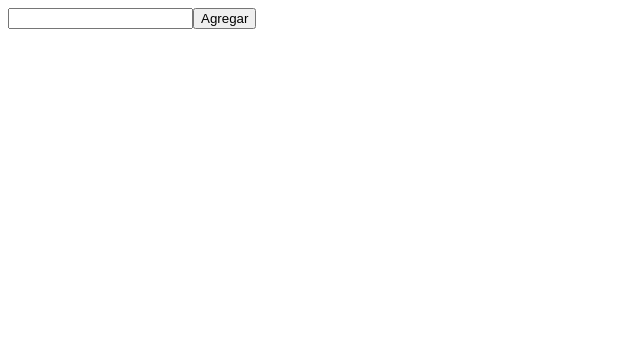
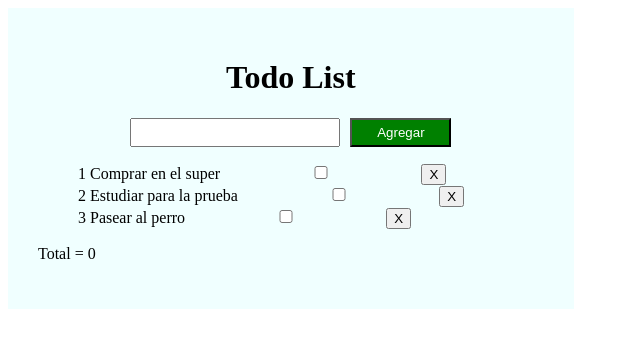
Before and after one commit to SamirCasis/DesafioJS-JS5, a plain HTML site: page index.html in a window 1280 px wide. Shown: the whole page, without its empty margins (0-640 px from the left). Drawn offline with Linux system fonts and the light colour scheme.

Commit message:
array en html, funcion agregar y borrar ok en array, estableciendo funcion para comprobar

```diff
--- a/assets/css/style.css
+++ b/assets/css/style.css
@@ -0,0 +1,27 @@
+#consola {
+    background-color: azure;
+    padding: 30px;
+    border-radius: solid blue 3px;
+    width: 40%;
+}
+
+div {
+    text-align: center;
+}
+
+section {
+    display: flex;
+    justify-content: center;
+}
+
+#agregar {
+    margin-left: 10px;
+    width: 20%;
+    padding: 5px;
+    color: white;
+    background-color: green;
+}
+
+input {
+    width: 40%;
+}
--- a/assets/js/main.js
+++ b/assets/js/main.js
@@ -0,0 +1,80 @@
+const inputTarea = document.querySelector('input');
+const btnAgregar = document.querySelector('#agregar');
+const lista = document.querySelector('ul');
+const tareas = [
+    { id: 1, nombre: 'Comprar en el super', completed: false },
+    { id: 2, nombre: 'Estudiar para la prueba', completed: false },
+    { id: 3, nombre: 'Pasear al perro', completed: false },
+];
+
+btnAgregar.addEventListener('click', () => {
+    if (inputTarea.value === '') return;
+    const ultimoId = tareas[tareas.length - 1];
+    tareas.push({ id: ultimoId ? ultimoId.id + 1 : 1, nombre: inputTarea.value, completed: false });
+    inputTarea.value = '';
+
+    agregarALista(); // invoca a la función
+});
+
+const agregarALista = () => {
+    lista.innerHTML = tareas.map((t) =>
+        `<li>${t.id} ${t.nombre} <input type="checkbox" onclick="comprobar(${t.id})" ${t.completed ? 'checked' : ''}> <button onclick="borrar(${t.id})">X</button></li>`
+    ).join('');
+};
+
+const borrar = (id) => {
+    const index = tareas.findIndex((t) => t.id === id);
+    tareas.splice(index, 1);
+    agregarALista();
+};
+
+const comprobar = (id) => {
+    const tarea = tareas.find((t) => t.id === id);
+    tarea.completed = !tarea.completed;
+    agregarALista();
+};
+
+agregarALista();
+
+/* const tarea = () => lista.innerHTML = tareas.map((tarea) => `<li>${tarea.nombre}</li>`).join('');
+tarea () */
+
+
+
+
+
+
+
+
+
+
+
+
+
+
+
+
+
+
+
+
+
+
+
+
+
+
+/* const agregarALista = () => {
+    let template = ''; // se declara con let
+    for (const tarea of tareas) {
+        template += `<li>${tarea}</li>`;
+    }
+    lista.innerHTML = template;
+}
+ */
+
+/* const agregarALista = () => {
+let template = '';
+tareas.forEach ((tarea) => template += `<li>${tarea}</li>`);
+lista.innerHTML = template;
+} */
--- a/index.html
+++ b/index.html
@@ -7,13 +7,25 @@
     <title>Todo List JS 5</title>
 </head>
 <body>
-    <input type="text"><button>Agregar</button>
-    <p id="lista"></p>
-    <p id="lista"></p>
-    <p id="lista"></p>
-    <p id="lista"></p>
+<main id="consola">
+    <div>
+        <h1>Todo List</h1>
+    </div>
+
+    <section>
+        <input><button id="agregar">Agregar</button>
+    </section>
+
+    <article>
+        <ul type="none"></ul>
+        <p id="lista">Total = <span>0</span></p>
+        <p id="lista2"></p>
+        <p id="lista3"></p>
+        <p id="lista4"></p>
+    </article>
 
 
+</main>
 
     <script src="assets/js/main.js"></script>
 </body>
```
